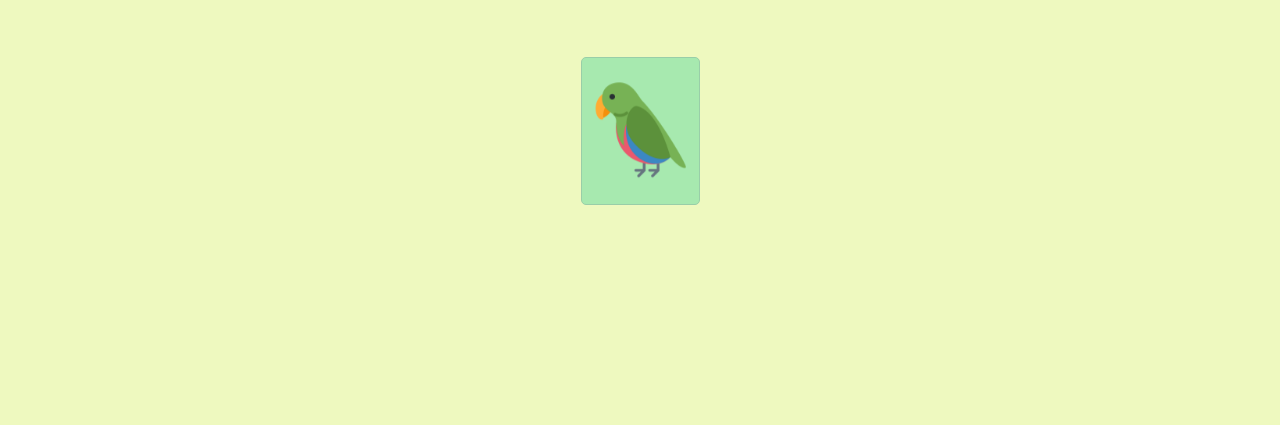
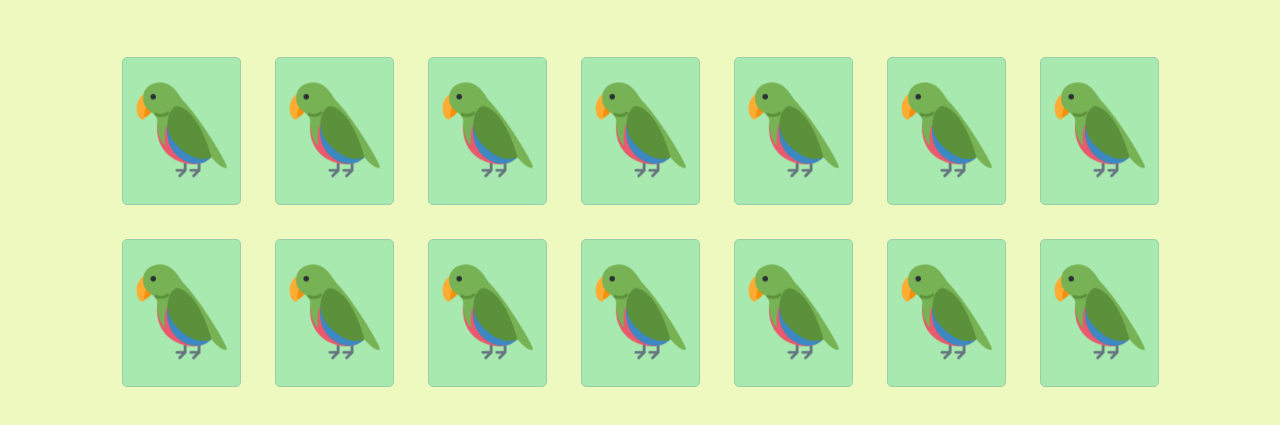
Before and after one commit to jonasdos/parrotcardgame, a plain HTML site: page index.html in a window 1280 px wide. Shown: the part 103-528 px from the top of the page. Drawn offline with Linux system fonts and the light colour scheme.

Commit message:
adaptação do código para distribuição consistente das cartas

```diff
--- a/index.html
+++ b/index.html
@@ -17,10 +17,7 @@
   </header>
   <main>
     <article id="campo">
-      <div class="card" onclick="flipCard(this)">
-        <div class="card-face back"><img src="./assets/back.png"></div>
-        <div class="card-face front"><img src="./assets/bobrossparrot.gif"></div>
-      </div>
+
     </article>
   </main>
   <script src="./scripts/scripts.js"></script>
--- a/scripts/scripts.js
+++ b/scripts/scripts.js
@@ -24,7 +24,7 @@ const listCards = {
 const campo = document.getElementById('campo')
 
 function solicitaCartas() {
-  let qtde = 12//prompt('Escolha com quantas cartas quer jogar. Pares de 4 até 14 cartas')
+  let qtde = 14//prompt('Escolha com quantas cartas quer jogar. Pares de 4 até 14 cartas')
   if (qtde > 3 && qtde < 15 && qtde % 2 === 0) {
     carregaCartas(qtde)
     tamanhoCampo(qtde)
@@ -56,10 +56,21 @@ function carregaCartas(qtde) {
 
 function imprimeCartas(listagem) {
 
-  let cartinha = listagem[aleatorio(0, (listagem.length))]
-  console.log(listagem)
-  console.log(cartinha)
+  while (campo.querySelectorAll('.card').length < (listagem.length * 2)) {
+    let cartinha = listagem[aleatorio(0, (listagem.length))]
+    if (listCards[cartinha][2] < 2) {
+      listCards[cartinha][2]++
+      campo.innerHTML += `<div class="card" onclick="flipCard(this)">
+        <div class="card-face back"><img src="./assets/back.png"></div>
+        <div class="card-face front"><img src="./assets/${listCards[cartinha][0]}.gif"></div>
+      </div>`
+
+    }
+
+  }
+  console.log(listCards)
 }
+
 
 
 
```
